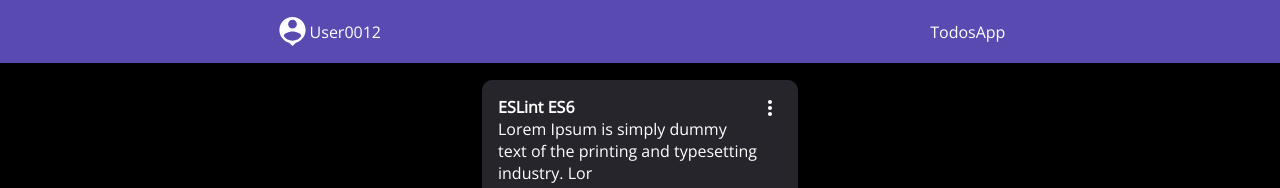
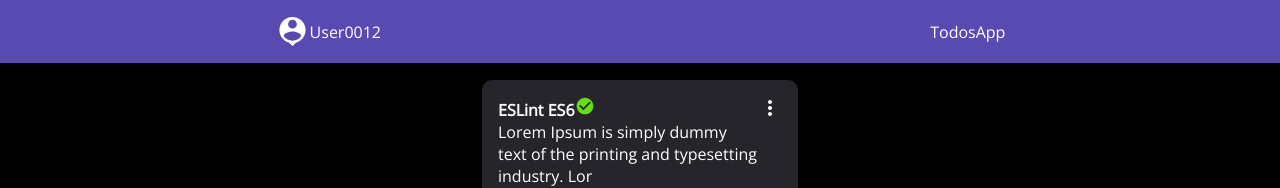
Before and after one commit to mitsuya-creator/todolist, a React (Vite) app: page /dashboard in a window 1280 px wide. Shown: the top 188 px of the page. Built offline with nearby package versions, Linux system fonts and the light colour scheme.

Commit message:
Add: styled view MoreButtonActions on component todayTask[home~completed]

```diff
--- a/src/components/card.jsx
+++ b/src/components/card.jsx
@@ -2,8 +2,9 @@ import { React } from "react";
 import MoreVertIcon from '@mui/icons-material/MoreVert';
 import MoreButtonActions from "@/components/moreButtonActions";
 import { toggleMoreButtonActiveList } from "@/utils/toggleMoreButtonActiveList";
+import CheckCircleIcon from '@mui/icons-material/CheckCircle';
 
-function Card({ title, descriptions, id }) {
+function Card({ title, descriptions, id, isCompleted }) {
     const handleMoreIcon = idCard => {
         toggleMoreButtonActiveList(idCard);
     }
@@ -11,13 +12,13 @@ function Card({ title, descriptions, id }) {
         <li className="body_list_by_actions">
             <section>
                 <div>
-                    <h1>{title}</h1>
+                    <h1>{title}{isCompleted ? <CheckCircleIcon fontSize={"small"} className="success_svg" /> : null} </h1>
                     <p>{descriptions}</p>
                 </div>
                 <MoreVertIcon onClick={() => handleMoreIcon(id)} className="more_vertical_icon" />
-                <MoreButtonActions />
+                <MoreButtonActions id={id} />
             </section>
-        </li>
+        </ li>
     )
 }
 export default Card;
--- a/src/components/moreButtonActions.jsx
+++ b/src/components/moreButtonActions.jsx
@@ -1,9 +1,9 @@
 import React from "react";
 
-export default function MoreButtonActions() {
+export default function MoreButtonActions({ id }) {
     return (
         <div className="container_more_button_actions d-none">
-            <button type="button">Move</button>
+            <button type="button">Move{id}</button>
             <button type="button">Delete</button>
             <button type="button">Edit</button>
         </div>
--- a/src/components/todayTask.jsx
+++ b/src/components/todayTask.jsx
@@ -1,7 +1,7 @@
 import React from "react";
 import Card from "@/components/card";
 
-function TodayTask({ isExpanding, setIsExpanding, todos }) {
+function TodayTask({ todos }) {
 
     return (
         <div className="container_today_task">
--- a/src/pages/Home.jsx
+++ b/src/pages/Home.jsx
@@ -16,7 +16,7 @@ export default function Home() {
                     <div className="fixed_top">
                         <User />
                         <ul className={completedTask.length == 1 ? "container_list_by_actions flex justify-center" : "container_list_by_actions"}>
-                            {completedTask.map(data => <Card title={data.title} descriptions={data.description} key={data.id} id={data.id} />)}
+                            {completedTask.map(data => <Card title={data.title} descriptions={data.description} key={data.id} id={data.id} isCompleted={data.isCompleted} />)}
                         </ul>
                         {/* <NoEventHere /> */}
                     </div>
--- a/src/style/style.css
+++ b/src/style/style.css
@@ -366,6 +366,12 @@ button:hover {
     overflow-y: scroll;
     height: 43vh;
     background-color: transparent;
+    display: flex;
+    flex-direction: column;
+}
+
+.success_svg {
+    fill: #64dd17 !important;
 }
 
 .container_today_task {
```
